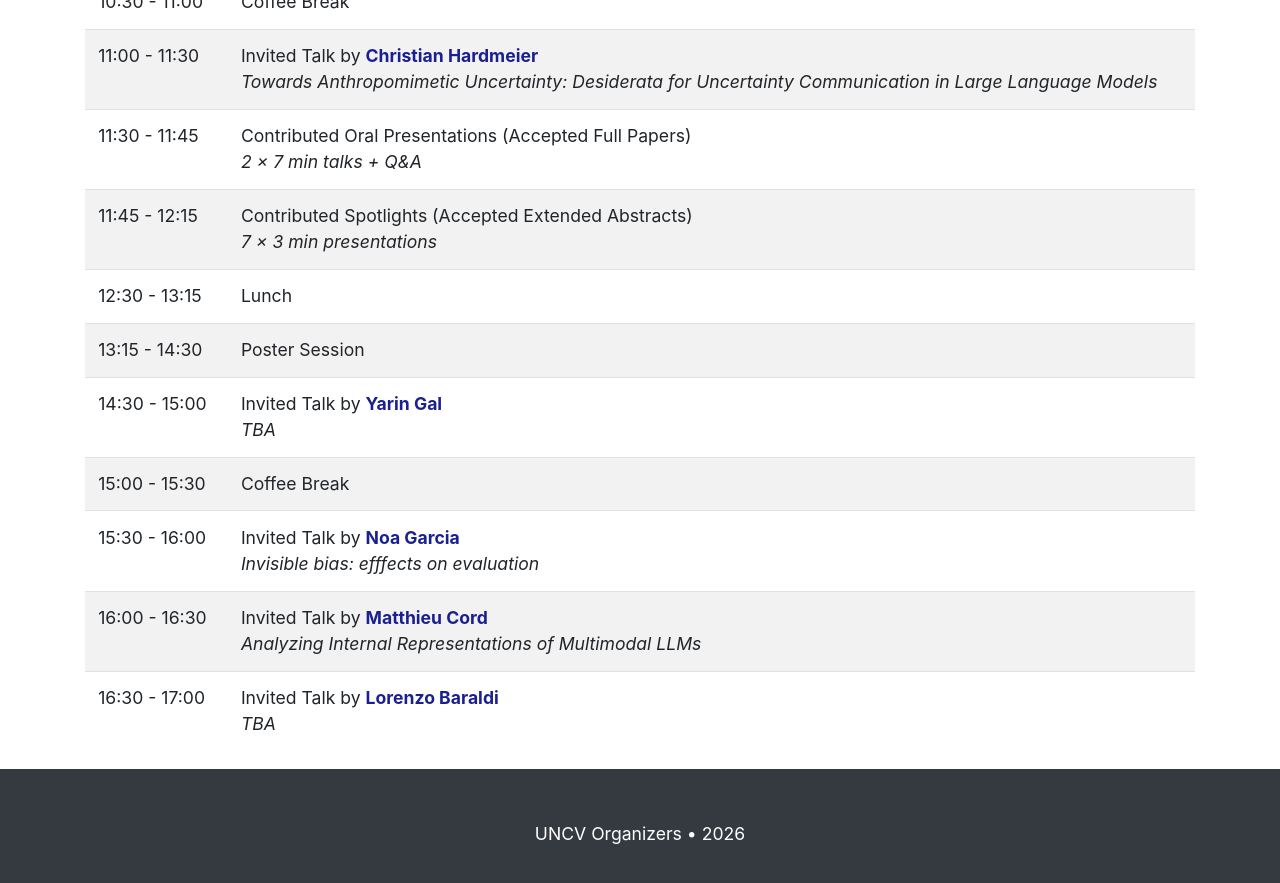
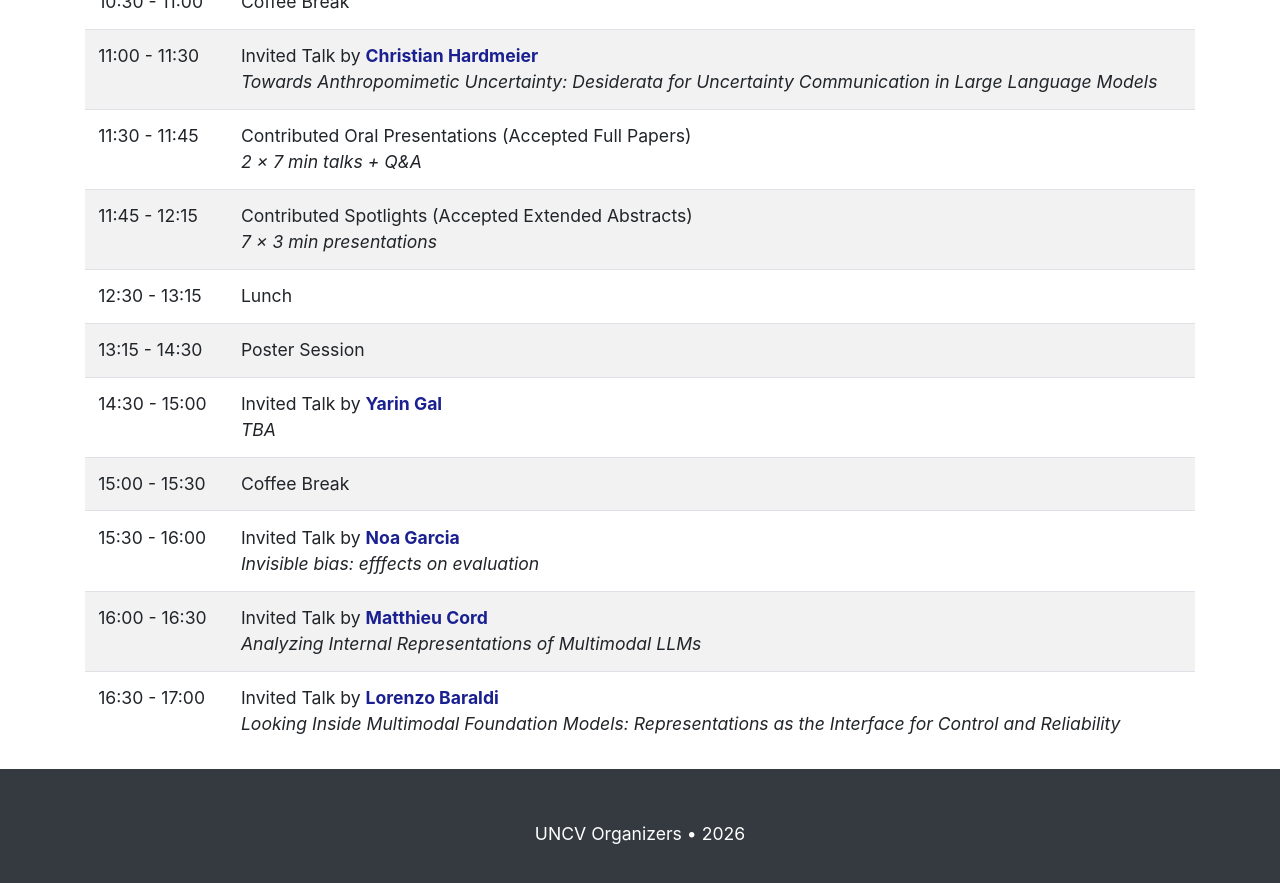
Before and after one commit to Uncertainty-CV/2026, a Jekyll site: the page built from _pages/program.md, in a window 1280 px wide and 900 px high, scrolled down 872 px. Shown: the top 883 px of the window. Built offline with Jekyll 4.4.1, drawn with Linux system fonts in a browser that asks for light colours.

Commit message:
update talk titles

```diff
--- a/_pages/program.md
+++ b/_pages/program.md
@@ -86,7 +86,7 @@ title: Program
         <td class="time-cell">16:30 - 17:00</td>
         <td>Invited Talk by <strong><a href="https://ailb-web.ing.unimore.it/~lorenzo/">Lorenzo Baraldi</a></strong>
         <br>
-        <i>TBA</i></td>
+        <i>Looking Inside Multimodal Foundation Models: Representations as the Interface for Control and Reliability</i></td>
     </tr>
     </tbody>
 </table>
```
